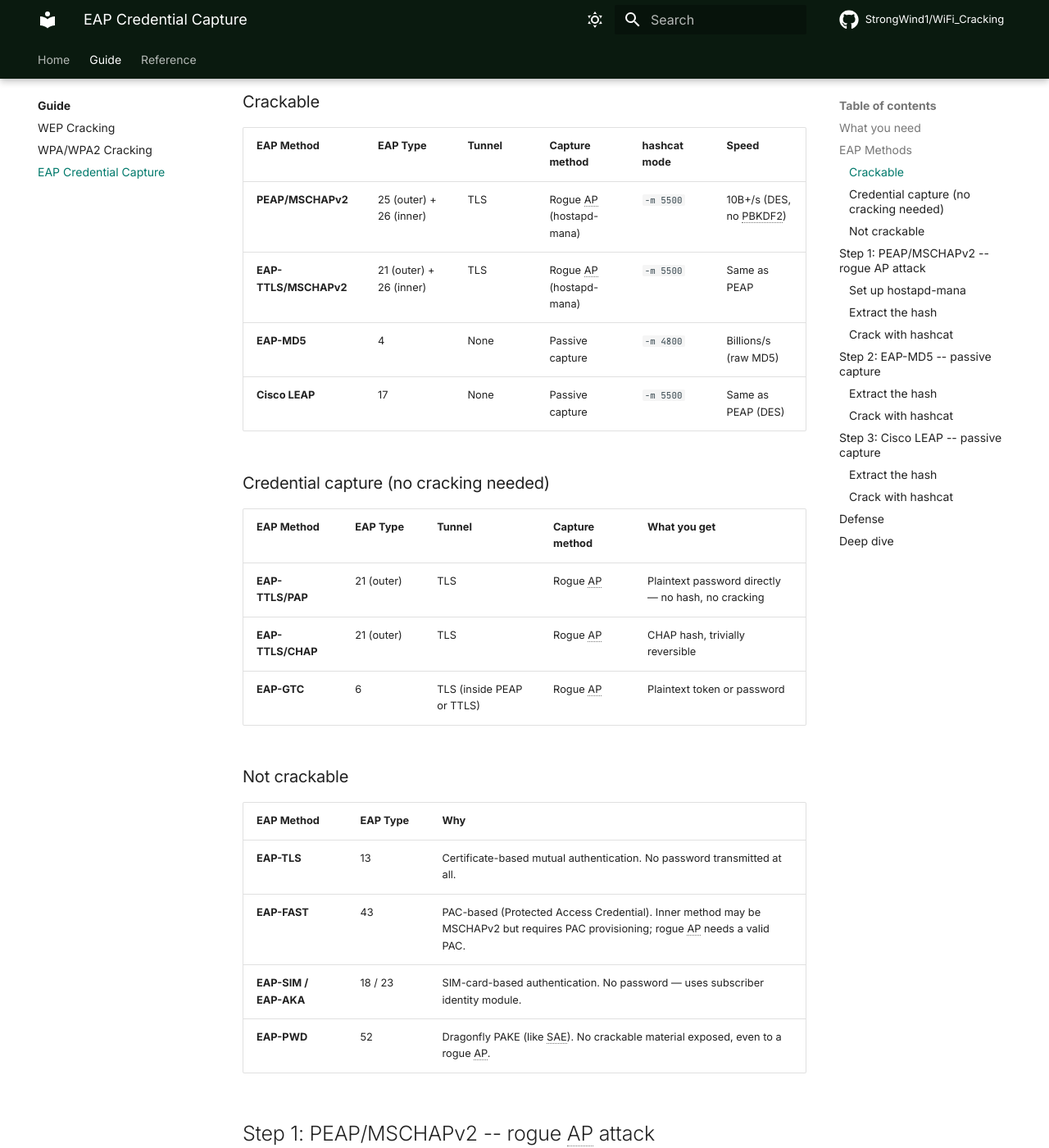
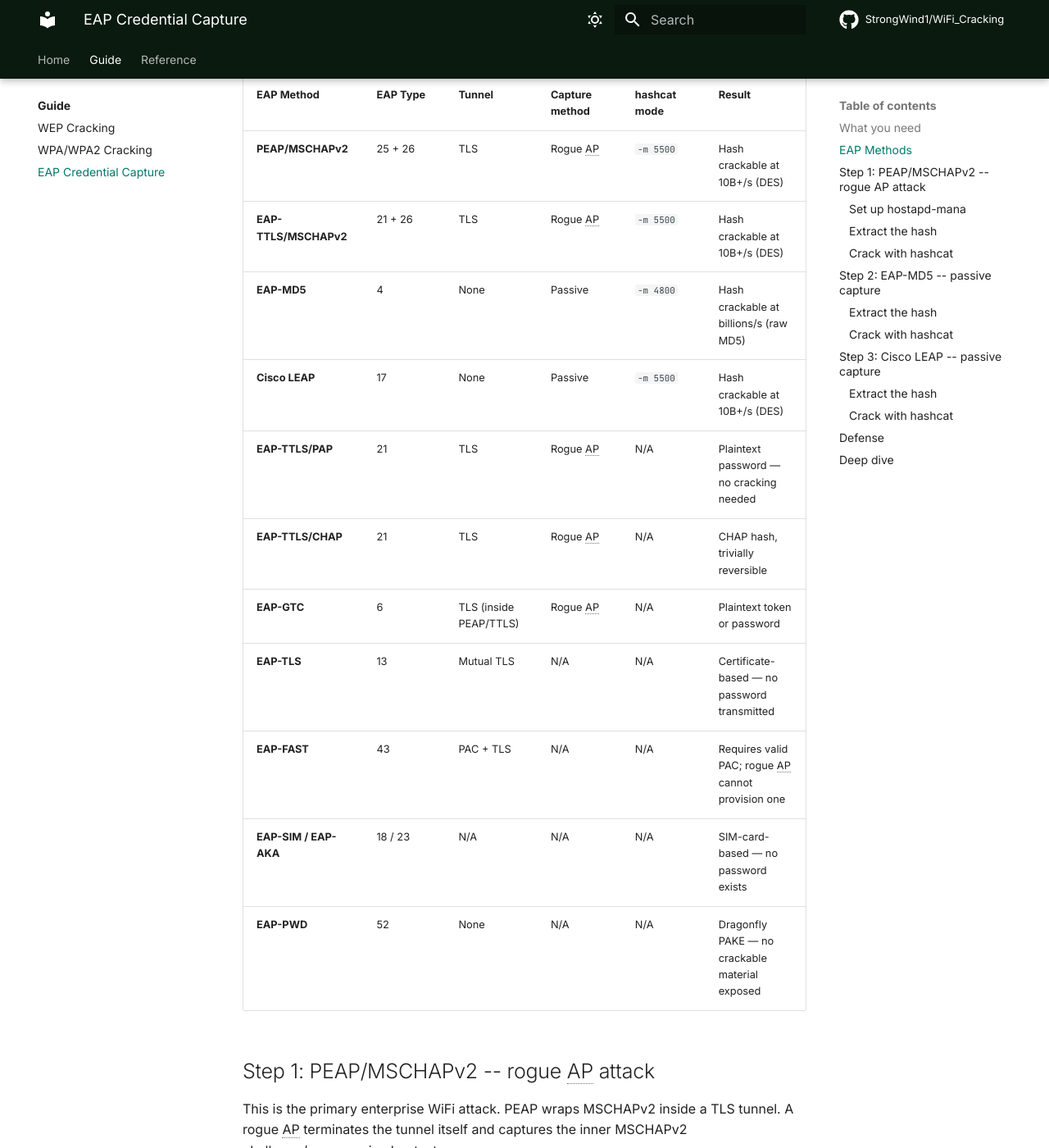
Before and after one commit to StrongWind1/WiFi_Cracking, an MkDocs documentation site: the page built from docs/guide/eap.md, in a window 1280 px wide and 1400 px high, scrolled down 841 px. Shown: the whole window at 82% size. Built offline with MkDocs 1.6.1 and Material for MkDocs 9.7.7, drawn with Linux system fonts in a browser that asks for light colours; comment, search, counter and statistics services are not loaded.

Commit message:
docs: unify EAP method table into single consistent format
One table with consistent columns (Method, Type, Tunnel, Capture,
hashcat mode, Result) for all 11 EAP methods — crackable, capturable,
and not crackable in a single view.

```diff
--- a/docs/guide/eap.md
+++ b/docs/guide/eap.md
@@ -14,31 +14,19 @@ Enterprise WiFi (WPA2-Enterprise / WPA3-Enterprise) authenticates users through
 
 Every enterprise WiFi network (AKMs 1, 3, 5, 11-13, 22, 23 and FILS 14-17) authenticates through an EAP method. The method determines what credentials exist on the wire and whether they can be captured or cracked.
 
-### Crackable
-
-| EAP Method | EAP Type | Tunnel | Capture method | hashcat mode | Speed |
+| EAP Method | EAP Type | Tunnel | Capture method | hashcat mode | Result |
 |---|---|---|---|---|---|
-| **PEAP/MSCHAPv2** | 25 (outer) + 26 (inner) | TLS | Rogue AP (hostapd-mana) | `-m 5500` | 10B+/s (DES, no PBKDF2) |
-| **EAP-TTLS/MSCHAPv2** | 21 (outer) + 26 (inner) | TLS | Rogue AP (hostapd-mana) | `-m 5500` | Same as PEAP |
-| **EAP-MD5** | 4 | None | Passive capture | `-m 4800` | Billions/s (raw MD5) |
-| **Cisco LEAP** | 17 | None | Passive capture | `-m 5500` | Same as PEAP (DES) |
-
-### Credential capture (no cracking needed)
-
-| EAP Method | EAP Type | Tunnel | Capture method | What you get |
-|---|---|---|---|---|
-| **EAP-TTLS/PAP** | 21 (outer) | TLS | Rogue AP | Plaintext password directly — no hash, no cracking |
-| **EAP-TTLS/CHAP** | 21 (outer) | TLS | Rogue AP | CHAP hash, trivially reversible |
-| **EAP-GTC** | 6 | TLS (inside PEAP or TTLS) | Rogue AP | Plaintext token or password |
-
-### Not crackable
-
-| EAP Method | EAP Type | Why |
-|---|---|---|
-| **EAP-TLS** | 13 | Certificate-based mutual authentication. No password transmitted at all. |
-| **EAP-FAST** | 43 | PAC-based (Protected Access Credential). Inner method may be MSCHAPv2 but requires PAC provisioning; rogue AP needs a valid PAC. |
-| **EAP-SIM / EAP-AKA** | 18 / 23 | SIM-card-based authentication. No password — uses subscriber identity module. |
-| **EAP-PWD** | 52 | Dragonfly PAKE (like SAE). No crackable material exposed, even to a rogue AP. |
+| **PEAP/MSCHAPv2** | 25 + 26 | TLS | Rogue AP | `-m 5500` | Hash crackable at 10B+/s (DES) |
+| **EAP-TTLS/MSCHAPv2** | 21 + 26 | TLS | Rogue AP | `-m 5500` | Hash crackable at 10B+/s (DES) |
+| **EAP-MD5** | 4 | None | Passive | `-m 4800` | Hash crackable at billions/s (raw MD5) |
+| **Cisco LEAP** | 17 | None | Passive | `-m 5500` | Hash crackable at 10B+/s (DES) |
+| **EAP-TTLS/PAP** | 21 | TLS | Rogue AP | N/A | Plaintext password — no cracking needed |
+| **EAP-TTLS/CHAP** | 21 | TLS | Rogue AP | N/A | CHAP hash, trivially reversible |
+| **EAP-GTC** | 6 | TLS (inside PEAP/TTLS) | Rogue AP | N/A | Plaintext token or password |
+| **EAP-TLS** | 13 | Mutual TLS | N/A | N/A | Certificate-based — no password transmitted |
+| **EAP-FAST** | 43 | PAC + TLS | N/A | N/A | Requires valid PAC; rogue AP cannot provision one |
+| **EAP-SIM / EAP-AKA** | 18 / 23 | N/A | N/A | N/A | SIM-card-based — no password exists |
+| **EAP-PWD** | 52 | None | N/A | N/A | Dragonfly PAKE — no crackable material exposed |
 
 ## Step 1: PEAP/MSCHAPv2 -- rogue AP attack
 
```
